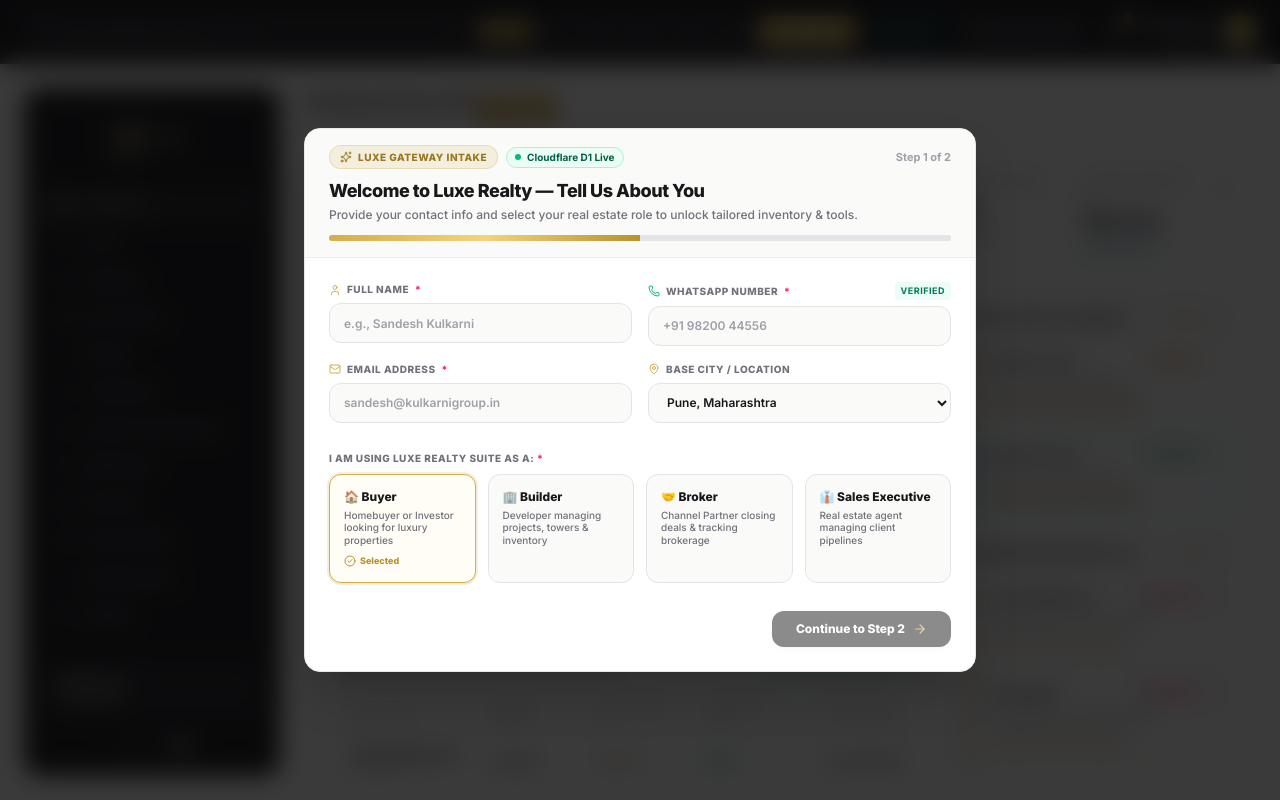
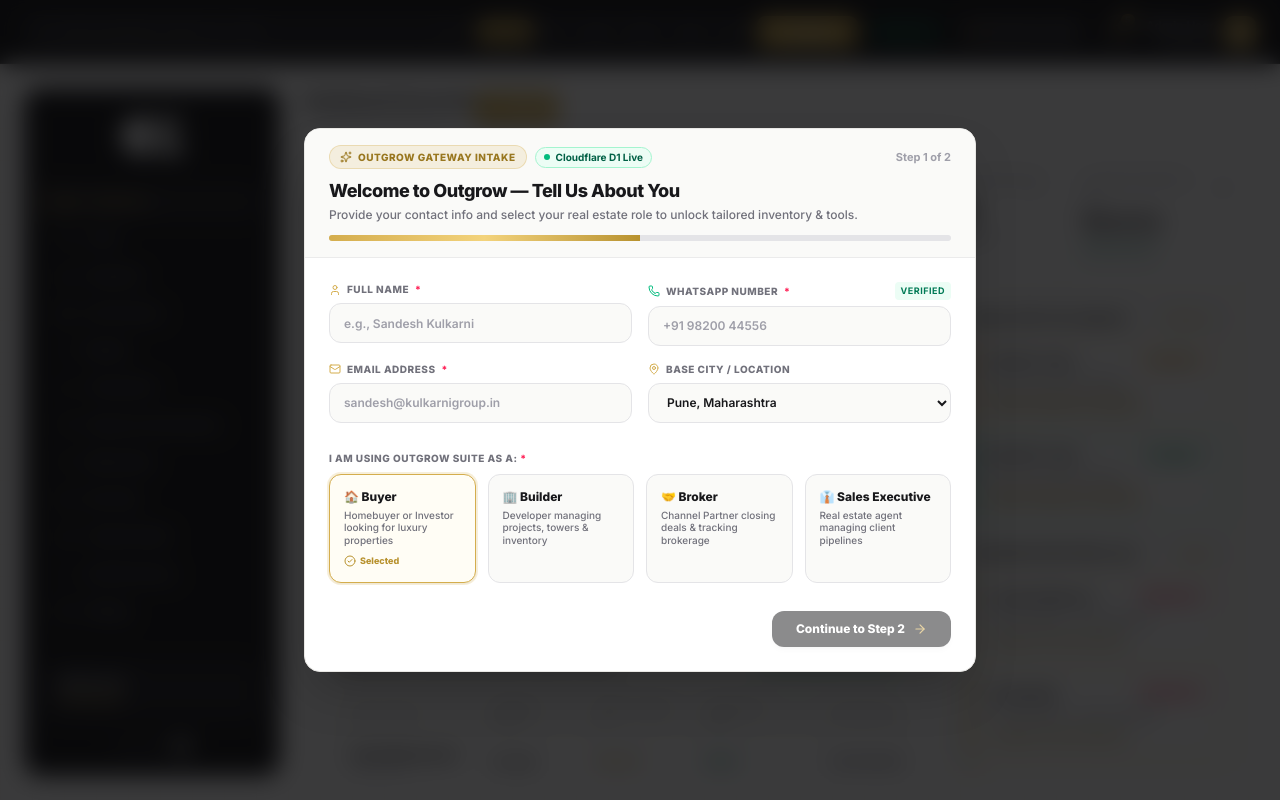
Before and after one commit to abubakarop461-bit/Saas-tool-, a Next.js app: page /dashboard in a window 1280 px wide. Built offline with nearby package versions, Linux system fonts and the light colour scheme; grey boxes are pictures that could not be loaded.

Commit message:
feat(branding): replace logo with Outgrow official logo and update branding references

```diff
--- a/components/layout/AppShell.tsx
+++ b/components/layout/AppShell.tsx
@@ -26,18 +26,18 @@ function AuthGate({ children }: { children: ReactNode }) {
       <div className="fixed inset-0 z-[999] flex items-center justify-center bg-[#fafaf8]">
         <div className="text-center space-y-6 flex flex-col items-center justify-center">
 
-          {/* Animated Gold Ring Spinner with Monogram */}
+          {/* Animated Gold Ring Spinner with Logo */}
           <div className="relative flex items-center justify-center w-16 h-16">
             <div className="absolute inset-0 rounded-full border-[3px] border-[#d4ad4d]/10" />
             <div className="absolute inset-0 rounded-full border-[3px] border-t-[#d4ad4d] border-r-transparent border-b-transparent border-l-transparent animate-spin duration-1000" />
-            <div className="w-11 h-11 rounded-full bg-[#d4ad4d] text-white flex items-center justify-center font-extrabold text-xs shadow-[0_4px_16px_rgba(212,173,77,0.3)]">
-              LR
+            <div className="w-12 h-12 rounded-full bg-white border border-zinc-200 flex items-center justify-center p-1.5 shadow-[0_4px_16px_rgba(212,173,77,0.2)]">
+              <img src="/oglogo.png" alt="Outgrow Logo" className="h-full w-auto object-contain" />
             </div>
           </div>
 
           <div className="space-y-1">
             <h2 className="text-[11px] font-black text-zinc-900 uppercase tracking-[0.25em]" style={{ letterSpacing: '0.25em' }}>
-              Luxe Realty
+              Outgrow
             </h2>
             <p className="text-[9px] font-bold text-zinc-400 uppercase tracking-widest animate-pulse">
               Authenticating Session
--- a/components/layout/SidebarNav.tsx
+++ b/components/layout/SidebarNav.tsx
@@ -53,9 +53,9 @@ export function SidebarNav({ onClose, className = '' }: { onClose?: () => void;
         <div className="px-1 pt-1 pb-2 flex items-center justify-center">
           <Link href="/dashboard" className="block group">
             <img
-              src="/luxe-logo.png"
-              alt="Luxe Realty Logo"
-              className="h-13 w-auto object-contain transition-transform group-hover:scale-105"
+              src="/oglogo.png"
+              alt="Outgrow Logo"
+              className="h-12 w-auto object-contain transition-transform group-hover:scale-105"
             />
           </Link>
         </div>
--- a/components/onboarding/OnboardingGatewayModal.tsx
+++ b/components/onboarding/OnboardingGatewayModal.tsx
@@ -186,7 +186,7 @@ export function OnboardingGatewayModal({ forceOpen = false, onClose }: Onboardin
             <div className="flex items-center gap-2">
               <span className="h-6 px-2.5 rounded-full bg-[#d4ad4d]/15 text-[#99771f] border border-[#d4ad4d]/30 text-[10px] font-black uppercase tracking-wider flex items-center gap-1.5">
                 <Sparkles className="h-3 w-3" />
-                Luxe Gateway Intake
+                Outgrow Gateway Intake
               </span>
               <span className="hidden sm:inline-flex items-center gap-1.5 px-2 py-0.5 rounded-full bg-emerald-50 border border-emerald-200 text-emerald-800 text-[10px] font-bold">
                 <span className="h-1.5 w-1.5 rounded-full bg-emerald-500 animate-pulse" />
@@ -199,7 +199,7 @@ export function OnboardingGatewayModal({ forceOpen = false, onClose }: Onboardin
           </div>
 
           <h2 className="text-lg font-extrabold text-zinc-900 tracking-tight mt-2">
-            {step === 1 ? 'Welcome to Luxe Realty — Tell Us About You' :
+            {step === 1 ? 'Welcome to Outgrow — Tell Us About You' :
              step === 2 ? `Personalize Your ${personaType} Experience` :
              'Access Unlocked!'}
           </h2>
@@ -302,7 +302,7 @@ export function OnboardingGatewayModal({ forceOpen = false, onClose }: Onboardin
               {/* Persona Selection Cards */}
               <div className="space-y-2 pt-2">
                 <label className="text-[10px] font-black uppercase tracking-wider text-zinc-500 block">
-                  I am using Luxe Realty Suite as a: <span className="text-rose-500">*</span>
+                  I am using Outgrow Suite as a: <span className="text-rose-500">*</span>
                 </label>
                 <div className="grid grid-cols-2 sm:grid-cols-4 gap-3">
                   {[
@@ -794,7 +794,7 @@ export function OnboardingGatewayModal({ forceOpen = false, onClose }: Onboardin
               </div>
               <div className="space-y-1">
                 <h3 className="text-base font-extrabold text-zinc-900">
-                  Welcome to Luxe Realty, {fullName}!
+                  Welcome to Outgrow, {fullName}!
                 </h3>
                 <p className="text-xs text-zinc-500 max-w-sm">
                   Your customized {personaType} profile has been saved to the Cloudflare D1 Database. Dashboard access is now unlocked.
```
Also changed, not shown: public/luxe-logo.png, public/oglogo.png (added).
